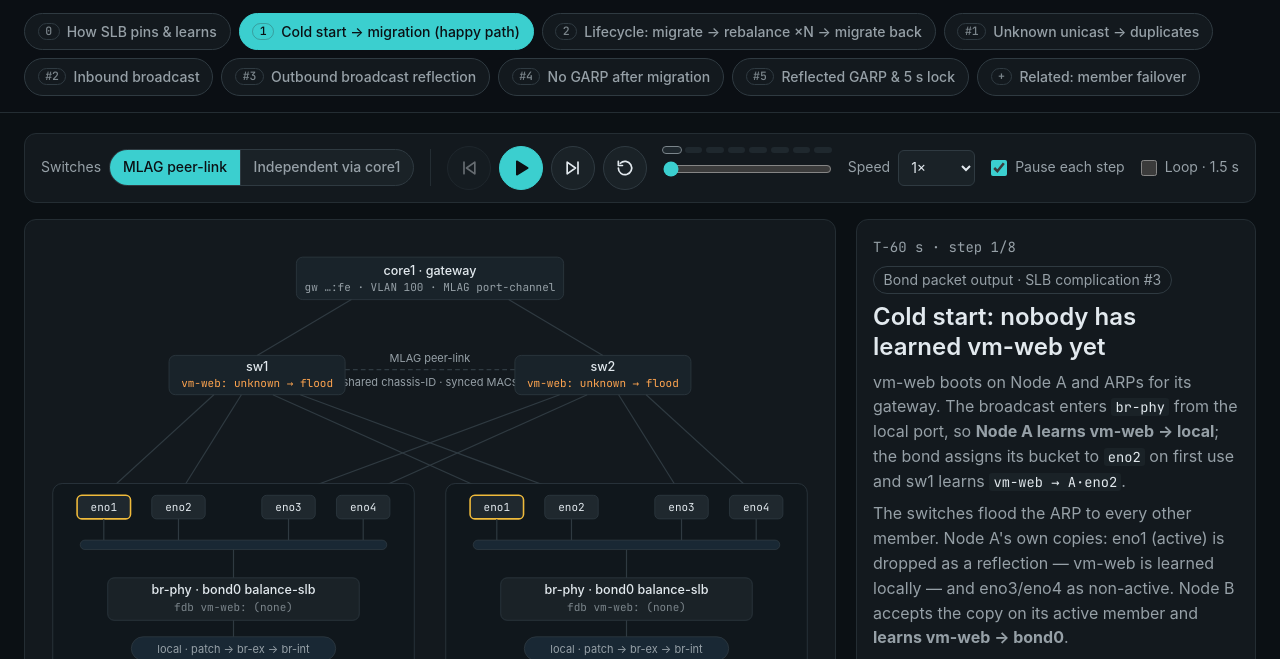
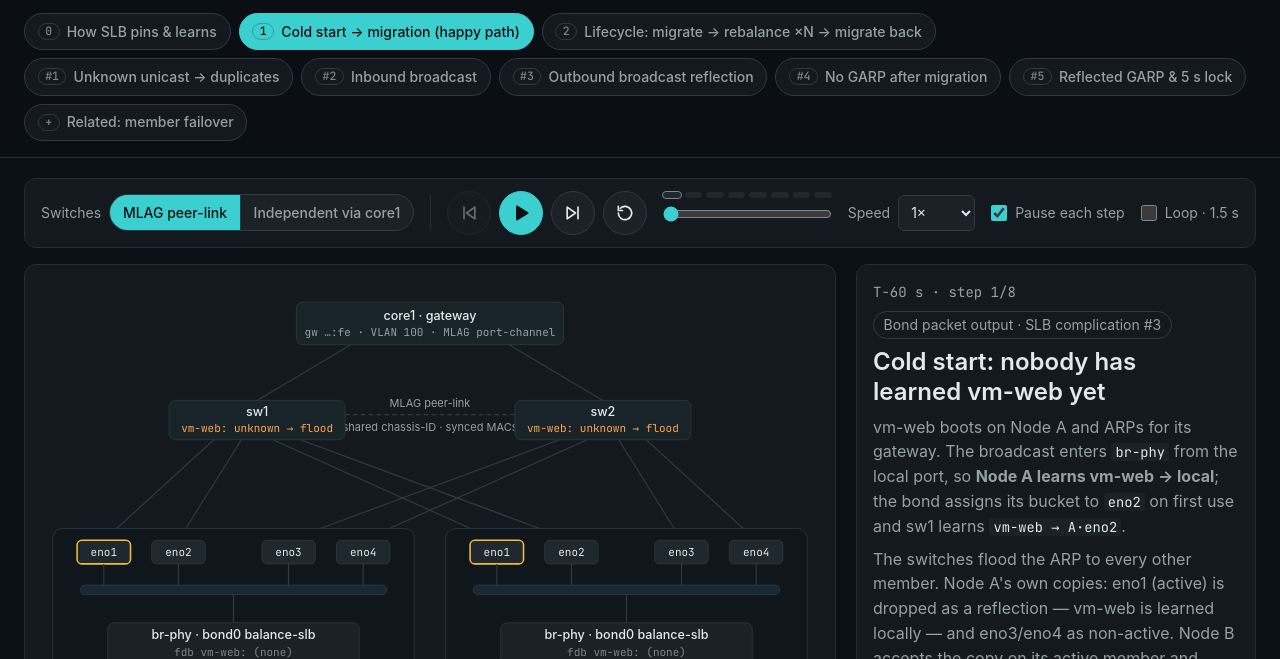
Before and after one commit to nr3v0/network-simulations, a plain HTML site: page index.html in a window 1280 px wide. Shown: the part 63-722 px from the top of the page. Drawn offline with Linux system fonts and the light colour scheme; a web font is replaced by a local one.

Commit message:
Split scenario tabs into walkthrough row and complications row

```diff
--- a/app.js
+++ b/app.js
@@ -844,7 +844,9 @@
   /* ---------------- Scenario chrome ---------------- */
   function buildNav() {
     const nav = $('#scenarios');
-    nav.innerHTML = SCEN.map((sc) => `<button data-id="${sc.id}" class="${sc.bad ? 'bad' : ''}" aria-pressed="false"><span class="n">${sc.n}</span>${sc.name}</button>`).join('');
+    const btn = (sc) => `<button data-id="${sc.id}" class="${sc.bad ? 'bad' : ''}" aria-pressed="false"><span class="n">${sc.n}</span>${sc.name}</button>`;
+    const walk = SCEN.filter((sc) => ['baseline', 'happy', 'life'].includes(sc.id)), rest = SCEN.filter((sc) => !walk.includes(sc));
+    nav.innerHTML = `<div class="row">${walk.map(btn).join('')}</div><div class="row">${rest.map(btn).join('')}</div>`;
     nav.addEventListener('click', (e) => { const b = e.target.closest('button'); if (b) load(b.dataset.id, true); });
   }
   function load(id, autoplay) {
--- a/style.css
+++ b/style.css
@@ -69,7 +69,8 @@ body {
 .brand svg { color: var(--color-primary); flex: none; }
 .brand-name { font-weight: 600; font-size: var(--text-base); letter-spacing: 0.01em; line-height: 1.2; }
 .brand-sub { font-size: var(--text-xs); color: var(--color-text-muted); }
-.scen { display: flex; flex-wrap: wrap; gap: var(--space-2); margin-left: auto; }
+.scen { display: flex; flex-direction: column; align-items: flex-start; gap: var(--space-2); flex-basis: 100%; }
+.scen .row { display: flex; flex-wrap: wrap; gap: var(--space-2); }
 .scen button {
   font: inherit; font-size: var(--text-xs); font-weight: 500;
   color: var(--color-text-muted); background: var(--color-surface);
@@ -237,7 +238,6 @@ main { max-width: 1480px; margin: 0 auto; padding: var(--space-5) var(--space-6)
 @media (max-width: 720px) {
   main { padding: var(--space-4) var(--space-3) var(--space-12); }
   .top { padding: var(--space-3); }
-  .scen { margin-left: 0; }
   .transport { grid-template-columns: 1fr; }
   .opts { justify-content: space-between; flex-wrap: wrap; }
   .toolbar { flex-wrap: wrap; }
```
